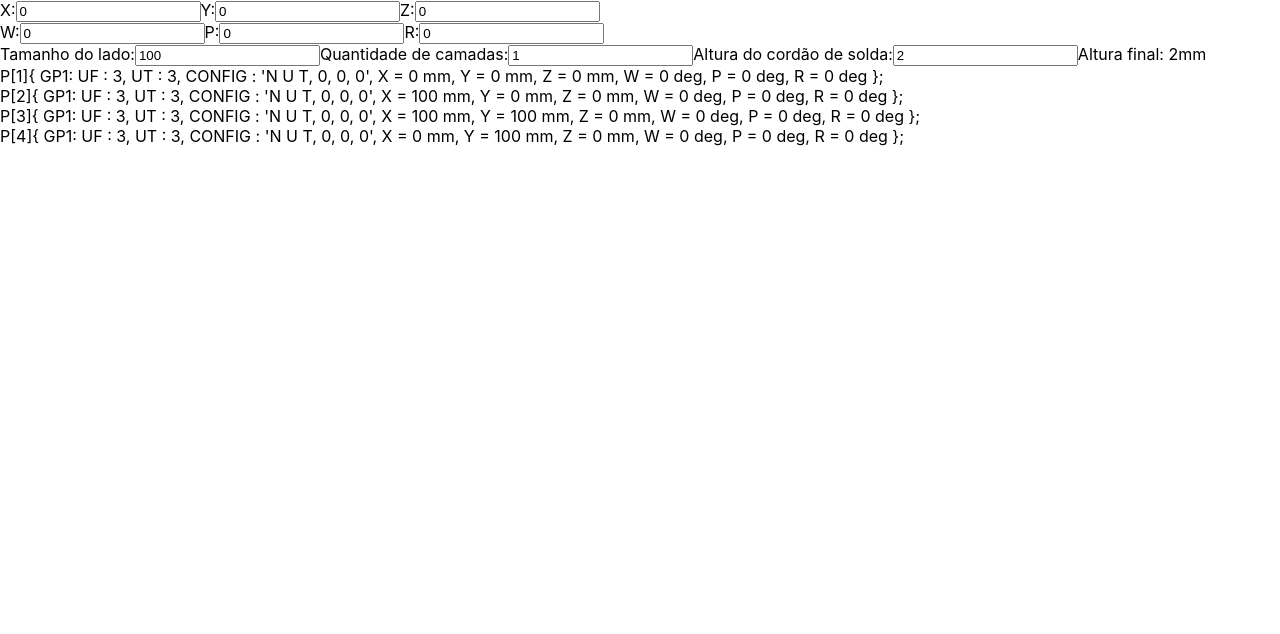
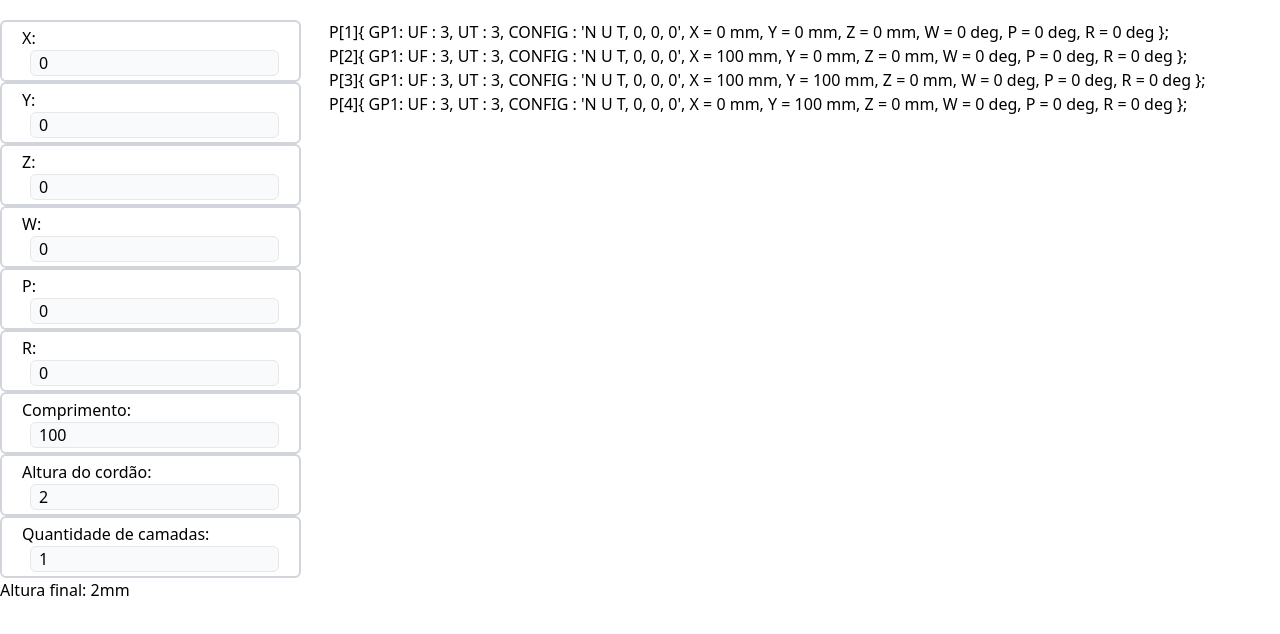
Before and after one commit to lucarampi/path-generator-TCC, a Next.js app: page / in a window 1280 px wide. Shown: the top 634 px of the page. Built offline with nearby package versions, Linux system fonts and the light colour scheme.

Commit message:
poor style

```diff
--- /dev/null
+++ b/postcss.config.js
@@ -0,0 +1,6 @@
+module.exports = {
+  plugins: {
+    tailwindcss: {},
+    autoprefixer: {},
+  },
+}
--- a/src/pages/_app.tsx
+++ b/src/pages/_app.tsx
@@ -1,4 +1,4 @@
-import '../styles/globals.css'
+import '../styles/globals.sass'
 import type { AppProps } from 'next/app'
 
 function MyApp({ Component, pageProps }: AppProps) {
--- a/src/pages/index.tsx
+++ b/src/pages/index.tsx
@@ -3,7 +3,6 @@ import Head from "next/head";
 import Image from "next/image";
 import React, { useEffect, useState } from "react";
 import Point, { PointProps } from "../components/Point";
-import styles from "../styles/Home.module.css";
 
 const Home: NextPage = () => {
   const [points, setPoints] = useState("");
@@ -16,6 +15,9 @@ const Home: NextPage = () => {
   const [offset, setOffset] = useState(100);
   const [totalLines, setTotalLines] = useState(1);
   const [lineHeight, setLineHeight] = useState(2);
+  const [torchDO, setTorchDO] = useState(10);
+  const [waitTime, setWaitTime] = useState(2);
+
   const [cubePoints, setCubePoints] = useState([] as GeneratePointProps[]);
 
   const LINES = 4;
@@ -71,84 +73,132 @@ const Home: NextPage = () => {
 
   return (
     <>
-      <main>
-        <div>
-          <label htmlFor="X">X:</label>
+      <div className="wrapper">
+        <main className="container w-full mt-5 flex flex-row flex-wrap gap-7">
+          <section>
+            <label htmlFor="X">
+              <span>X: </span>
               <input
                 name="X"
                 value={X}
                 type="number"
                 onChange={(ev) => handlePointsChange(setX, ev)}
               ></input>
-          <label htmlFor="Y">Y:</label>
+              <span></span>
+            </label>
+            <label htmlFor="Y">
+              <span>Y: </span>
               <input
                 name="Y"
                 value={Y}
                 type="number"
                 onChange={(ev) => handlePointsChange(setY, ev)}
               ></input>
-          <label htmlFor="Z">Z:</label>
+              <span></span>
+            </label>
+            <label htmlFor="Z">
+              <span>Z: </span>
               <input
                 name="Z"
                 value={Z}
                 type="number"
                 onChange={(ev) => handlePointsChange(setZ, ev)}
               ></input>
-        </div>
-        <div>
-          <label htmlFor="W">W:</label>
+              <span></span>
+            </label>
+
+            <label htmlFor="W">
+              <span>W: </span>
               <input
                 name="W"
                 value={W}
                 type="number"
                 onChange={(ev) => handlePointsChange(setW, ev)}
               ></input>
-          <label htmlFor="P">P:</label>
+              <span></span>
+            </label>
+            <label htmlFor="P">
+              <span>P: </span>
               <input
                 name="P"
                 value={P}
                 type="number"
                 onChange={(ev) => handlePointsChange(setP, ev)}
               ></input>
-          <label htmlFor="R">R:</label>
+              <span></span>
+            </label>
+            <label htmlFor="R">
+              <span>R: </span>
               <input
                 name="R"
                 value={R}
                 type="number"
                 onChange={(ev) => handlePointsChange(setR, ev)}
               ></input>
-        </div>
+              <span></span>
+            </label>
 
-        <div>
-          <label htmlFor="offset">Tamanho do lado:</label>
+            <label htmlFor="offset">
+              <span>Comprimento: </span>
               <input
                 name="offset"
                 value={offset}
                 type="number"
                 onChange={(ev) => handlePointsChange(setOffset, ev)}
               ></input>
+            </label>
 
-          <label htmlFor="totalLines">Quantidade de camadas:</label>
+            <label htmlFor="lineHeight">
+              <span>Altura do cordão: </span>
+              <input
+                name="lineHeight"
+                value={lineHeight}
+                type="number"
+                onChange={(ev) => handlePointsChange(setLineHeight, ev)}
+              ></input>
+              <span></span>
+            </label>
+
+            <label htmlFor="totalLines">
+              <span>Quantidade de camadas: </span>
               <input
                 name="totalLines"
                 value={totalLines}
                 type="number"
                 onChange={(ev) => handlePointsChange(setTotalLines, ev)}
               ></input>
+            </label>
 
-          <label htmlFor="lineHeight">Altura do cordão de solda:</label>
-          <input
-            name="lineHeight"
-            value={lineHeight}
-            type="number"
-            onChange={(ev) => handlePointsChange(setLineHeight, ev)}
-          ></input>
             <span>Altura final: {totalLines * lineHeight}mm</span>
-        </div>
-      </main>
+          </section>
+
+          <article>
+            <section>
               {cubePoints.map((item, index) => {
                 return <Point key={index} order={++index} {...item} />;
               })}
+            </section>
+            {/* <section>
+          <h1>Programa</h1>
+          <label htmlFor="torchDO">Saída digital da tocha: </label>
+          <input
+            name="torchDO"
+            value={torchDO}
+            type="number"
+            onChange={(ev) => handlePointsChange(setTorchDO, ev)}
+          ></input>
+
+          <label htmlFor="waitTime">Wait: </label>
+          <input
+            name="waitTime"
+            value={waitTime}
+            type="number"
+            onChange={(ev) => handlePointsChange(setWaitTime, ev)}
+          ></input>
+        </section> */}
+          </article>
+        </main>
+      </div>
     </>
   );
 };
--- a/src/styles/globals.css
+++ /dev/null
@@ -1,16 +0,0 @@
-html,
-body {
-  padding: 0;
-  margin: 0;
-  font-family: -apple-system, BlinkMacSystemFont, Segoe UI, Roboto, Oxygen,
-    Ubuntu, Cantarell, Fira Sans, Droid Sans, Helvetica Neue, sans-serif;
-}
-
-a {
-  color: inherit;
-  text-decoration: none;
-}
-
-* {
-  box-sizing: border-box;
-}
--- /dev/null
+++ b/src/styles/globals.sass
@@ -0,0 +1,16 @@
+@tailwind base
+@tailwind components
+@tailwind utilities
+
+*
+  @apply m-0 p-0 font-sans
+
+  label
+    @apply flex flex-col flex-wrap border-2 border-gray-300 py-1 px-5 rounded-md justify-between
+    span
+      @apply block
+    input
+      @apply bg-inherit ml-2 bg-gray-50 border-[1px] rounded-md px-2
+
+  .wrapper
+    @apply max-w-7xl mx-auto
--- /dev/null
+++ b/tailwind.config.js
@@ -0,0 +1,10 @@
+module.exports = {
+  content: [
+    "./src/pages/**/*.{js,ts,jsx,tsx}",
+    "./src/components/**/*.{js,ts,jsx,tsx}",
+  ],
+  theme: {
+    extend: {},
+  },
+  plugins: ["@tailwindcss/forms"],
+}
```
Also changed, not shown: package.json (+8 -3 lines), 1 other file (tests, documents, lock files or other folders). Lines whose indentation alone changed are shown as unchanged.
